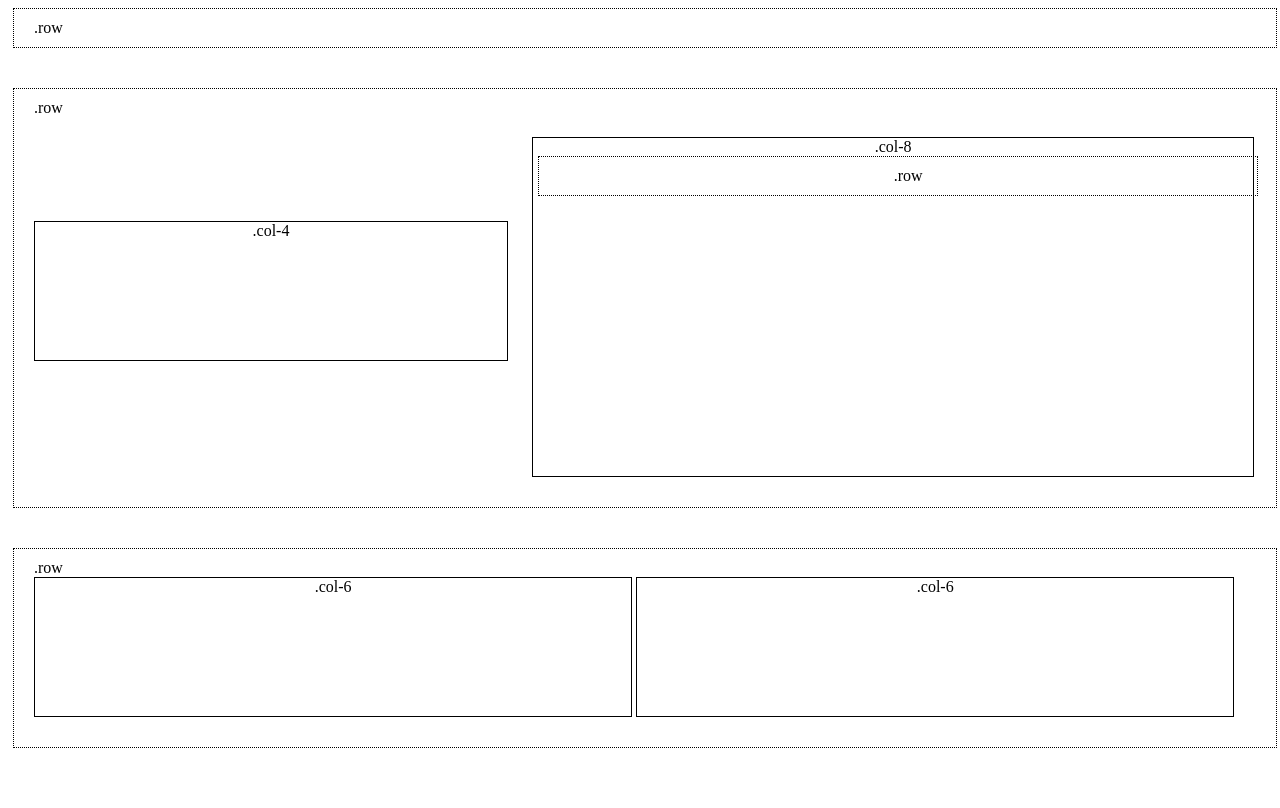
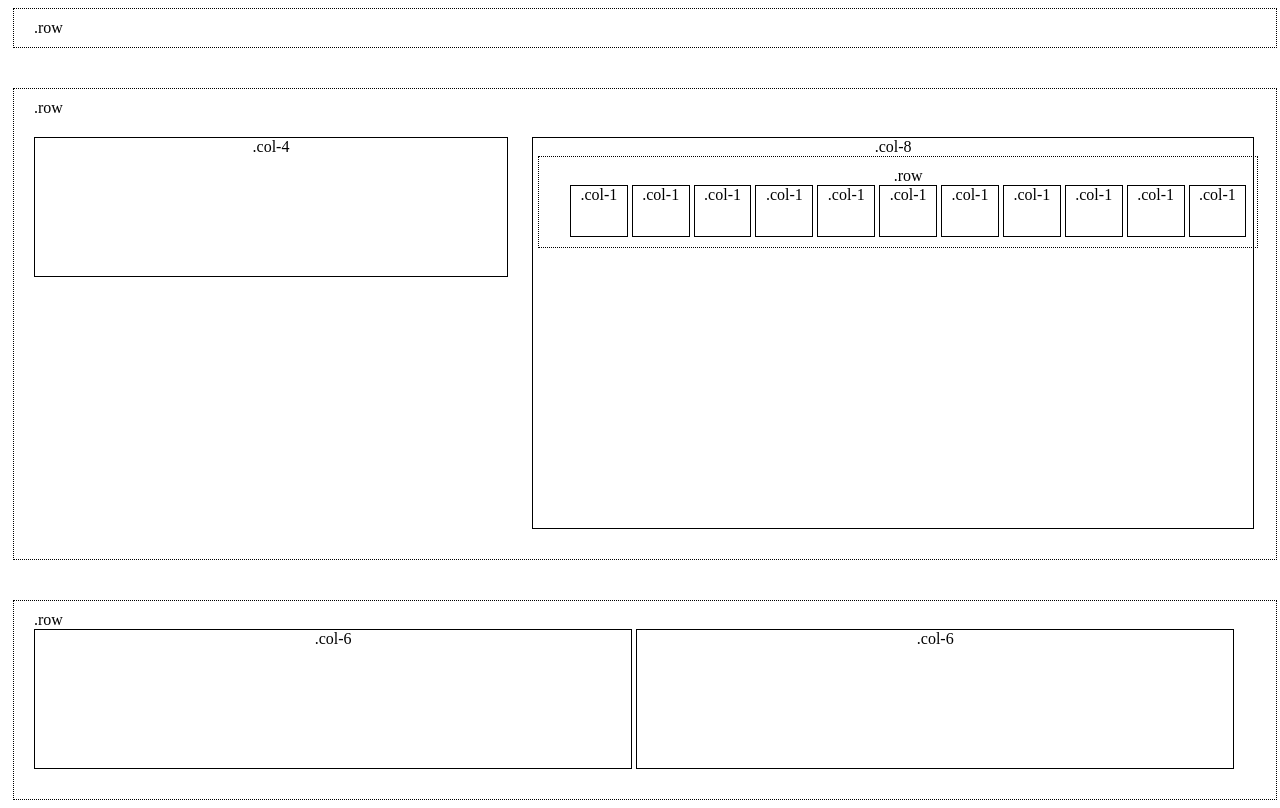
Before and after one commit to delapena89/css-grid-system, a plain HTML site: page index.html in a window 1280 px wide. Drawn offline with Linux system fonts and the light colour scheme.

Commit message:
finished assignment

```diff
--- a/index.html
+++ b/index.html
@@ -11,7 +11,19 @@
   <div class="row">.row<br>
   	<div class="box2">.col-4</div>
   	<div class="box3">.col-8
-  		<div class="row">.row<br></div>
+  		<div class="row">.row<br>
+  		<div class="littlebox">.col-1</div>
+  		<div class="littlebox">.col-1</div>
+  		<div class="littlebox">.col-1</div>
+  		<div class="littlebox">.col-1</div>
+  		<div class="littlebox">.col-1</div>
+  		<div class="littlebox">.col-1</div>
+  		<div class="littlebox">.col-1</div>
+  		<div class="littlebox">.col-1</div>
+  		<div class="littlebox">.col-1</div>
+  		<div class="littlebox">.col-1</div>
+  		<div class="littlebox">.col-1</div>
+  		</div>
   	</div>
   </div>
 
--- a/main.css
+++ b/main.css
@@ -8,7 +8,7 @@
 	overflow: auto;
 	margin-bottom: 40px;
 	margin-left: 5px;
-	margin-right: 3px;
+
 }
 .box {
 	display: inline-block;
@@ -26,10 +26,17 @@
 	text-align: center;
 }
 .box3 {
-	display: inline-block;
+	display: inline-table;
 	border: solid black 1px;
 	width: 58%;
 	padding-bottom: 240px;
 	margin: 20px;
 	text-align: center;
 }
+.littlebox {
+	display: inline-block;
+	border: solid black 1px;
+	text-align: center;
+	width: 8%;
+	height: 50px;
+}
```
